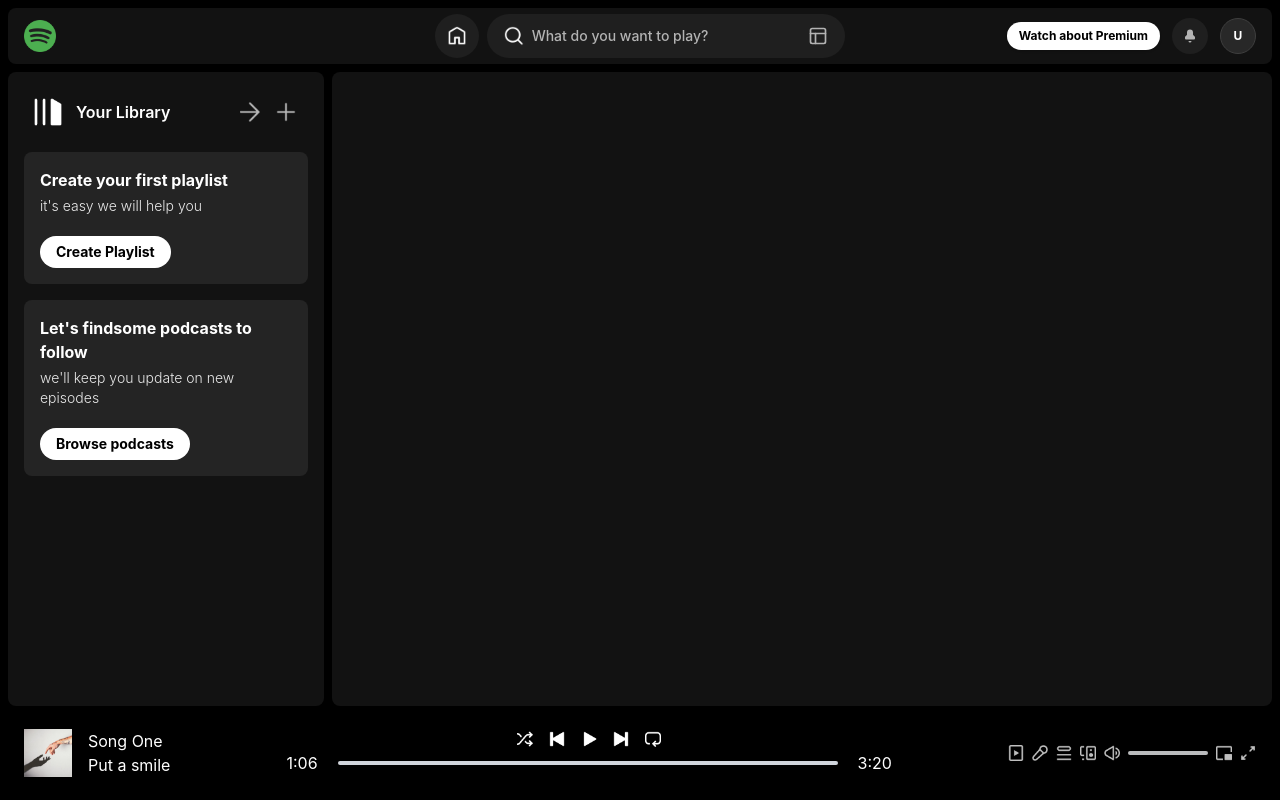
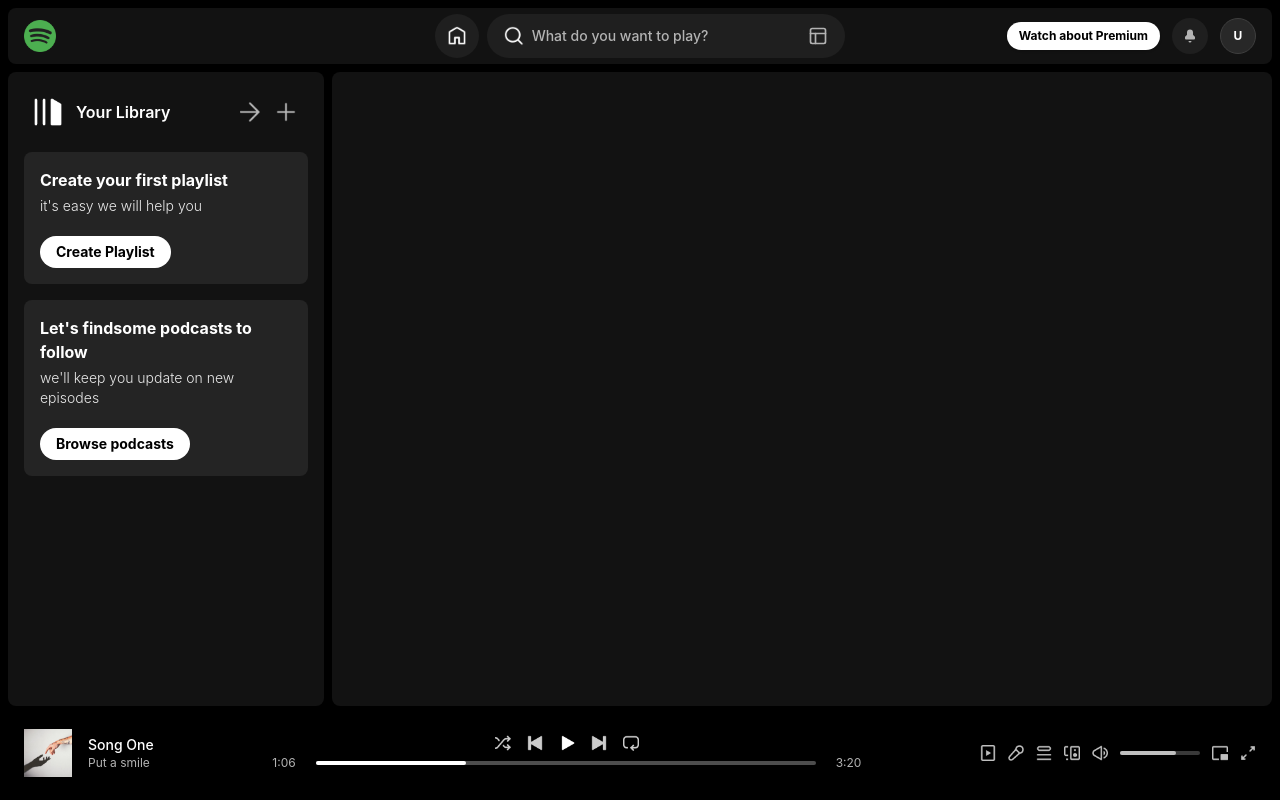
Before and after one commit to youkifir/SpotifyClone, a React (Vite) app: page / in a window 1280 px wide. Built offline with nearby package versions, Linux system fonts and the light colour scheme.

Commit message:
feat: updated to tsx files

```diff
--- a/src/App.jsx
+++ b/src/App.jsx
@@ -1,5 +1,5 @@
 import Player from './components/Player'
-import Sidebar from './components/SIdebar'
+import Sidebar from './components/Sidebar'
 import Navbar from './components/Navbar'
 
 function App() {
--- a/src/components/Navbar.jsx
+++ b/src/components/Navbar.tsx
@@ -1,10 +1,9 @@
 import React from 'react'
 import { assets } from '../assets/assets'
 
-const Navbar = () => {
+const Navbar: React.FC = () => {
   return (
     <div className='bg-[#121212] h-14 rounded-lg grid grid-cols-3 items-center px-4 w-full select-none shrink-0'>
-
       <div className='flex items-center justify-start'>
         <img
           className='w-8 h-8 cursor-pointer hover:scale-105 transition'
@@ -12,7 +11,6 @@ const Navbar = () => {
           alt="Spotify"
         />
       </div>
-
       <div className='flex items-center justify-center gap-2 w-full max-w-125 justify-self-center min-w-0'>
         <div className='bg-[#1f1f1f] p-3 rounded-full hover:bg-[#2a2a2a] hover:scale-105 cursor-pointer transition flex items-center justify-center w-11 h-11 shrink-0'>
           <img className='w-5' src={assets.home_icon} alt="Home" />
@@ -37,7 +35,6 @@ const Navbar = () => {
           </div>
         </div>
       </div>
-
       <div className='flex items-center justify-end gap-3'>
         <button className='bg-white text-black text-xs font-bold px-3 py-1.5 rounded-full hover:scale-105 transition hidden xl:block shadow-sm'>
           Watch about Premium
--- a/src/components/Player.jsx
+++ /dev/null
@@ -1,46 +0,0 @@
-import React from 'react'
-import { songsData, assets } from '../assets/assets.js'
-
-const Player = () => {
-  return (
-    <div className='h-[10%] bg-black flex justify-between items-center text-white px-4'>
-      <div className='hidden lg:flex items-center gap-4'>
-        <img className='w-12' src={songsData[0].image} alt="" />
-        <div>
-            <p>{songsData[0].name}</p>
-            <p>{songsData[0].desc.slice(0,12)}</p>
-        </div>
-      </div>
-      <div className='flex flex-col items-center gap-1 m-auto'>
-        <div className='flex gap-4'>
-            <img className='w-4 cursor-pointer' src={assets.shuffle_icon} alt="" />
-            <img className='w-4 cursor-pointer' src={assets.prev_icon} alt="" />
-            <img className='w-4 cursor-pointer' src={assets.play_icon} alt="" />
-            <img className='w-4 cursor-pointer' src={assets.next_icon} alt="" />
-            <img className='w-4 cursor-pointer' src={assets.loop_icon} alt="" />
-        </div>
-        <div className='flex items-center gap-5'>
-          <p>1:06</p>
-          <div className='w-[60vw] max-w-125 bg-gray-300 rounded-full cursor-pointer'>
-              <hr className='h-1 border-none w-0 bg-green-800 rounded-full'/>
-          </div>
-          <p>3:20</p>
-        </div>
-      </div>
-      <div className='hidden lg:flex items-center gap-2 opacity-75'>
-          <img className='w-4' src={assets.plays_icon} alt="" />
-          <img className='w-4' src={assets.mic_icon} alt="" />
-          <img className='w-4' src={assets.queue_icon} alt="" />
-          <img className='w-4' src={assets.speaker_icon} alt="" />
-          <img className='w-4' src={assets.volume_icon} alt="" />
-          <div className='w-20 bg-slate-50 h-1 rounded'>
-
-          </div>
-          <img className='w-4' src={assets.mini_player_icon} alt="" />
-          <img className='w-4' src={assets.zoom_icon} alt="" />
-      </div>
-    </div>
-  )
-}
-
-export default Player
--- /dev/null
+++ b/src/components/Player.tsx
@@ -0,0 +1,48 @@
+import React from 'react'
+import { songsData, assets } from '../assets/assets'
+
+export const Player: React.FC = () => {
+  return (
+    <div className='h-[10%] bg-black flex justify-between items-center text-white px-4'>
+      <div className='hidden lg:flex items-center gap-4'>
+        <img className='w-12' src={songsData[0].image} alt={songsData[0].name} />
+        <div>
+            <p className='font-medium text-sm'>{songsData[0].name}</p>
+            <p className='text-xs opacity-70'>{songsData[0].desc.slice(0, 12)}</p>
+        </div>
+      </div>
+      <div className='flex flex-col items-center gap-1 m-auto'>
+        <div className='flex gap-4'>
+            <img className='w-4 cursor-pointer opacity-80 hover:opacity-100 transition' src={assets.shuffle_icon} alt="Shuffle" />
+            <img className='w-4 cursor-pointer opacity-80 hover:opacity-100 transition' src={assets.prev_icon} alt="Previous" />
+            <img className='w-4 cursor-pointer hover:scale-105 transition' src={assets.play_icon} alt="Play" />
+            <img className='w-4 cursor-pointer opacity-80 hover:opacity-100 transition' src={assets.next_icon} alt="Next" />
+            <img className='w-4 cursor-pointer opacity-80 hover:opacity-100 transition' src={assets.loop_icon} alt="Loop" />
+        </div>
+        <div className='flex items-center gap-5 text-xs text-[#b3b3b3]'>
+          <p>1:06</p>
+          <div className='w-[60vw] max-w-125 bg-[#4d4d4d] h-1 rounded-full cursor-pointer group relative'>
+              <hr className='h-1 border-none w-[30%] bg-white group-hover:bg-[#1db954] rounded-full transition-colors'/>
+          </div>
+          <p>3:20</p>
+        </div>
+      </div>
+      <div className='hidden lg:flex items-center gap-3 opacity-75 hover:opacity-100 transition'>
+          <img className='w-4 cursor-pointer' src={assets.plays_icon} alt="Plays" />
+          <img className='w-4 cursor-pointer' src={assets.mic_icon} alt="Lyrics" />
+          <img className='w-4 cursor-pointer' src={assets.queue_icon} alt="Queue" />
+          <img className='w-4 cursor-pointer' src={assets.speaker_icon} alt="Connect to a device" />
+          <img className='w-4 cursor-pointer' src={assets.volume_icon} alt="Volume" />
+          <div className='w-20 bg-[#4d4d4d] h-1 rounded cursor-pointer group'>
+            <div className='bg-white group-hover:bg-[#1db954] h-1 w-[70%] rounded transition-colors'></div>
+          </div>
+
+          <img className='w-4 cursor-pointer' src={assets.mini_player_icon} alt="Miniplayer" />
+          <img className='w-4 cursor-pointer' src={assets.zoom_icon} alt="Fullscreen" />
+      </div>
+
+    </div>
+  )
+}
+
+export default Player
```
Also changed, not shown: src/components/Sidebar.tsx (renamed from src/components/Sidebar.jsx, +2 -8 lines).
